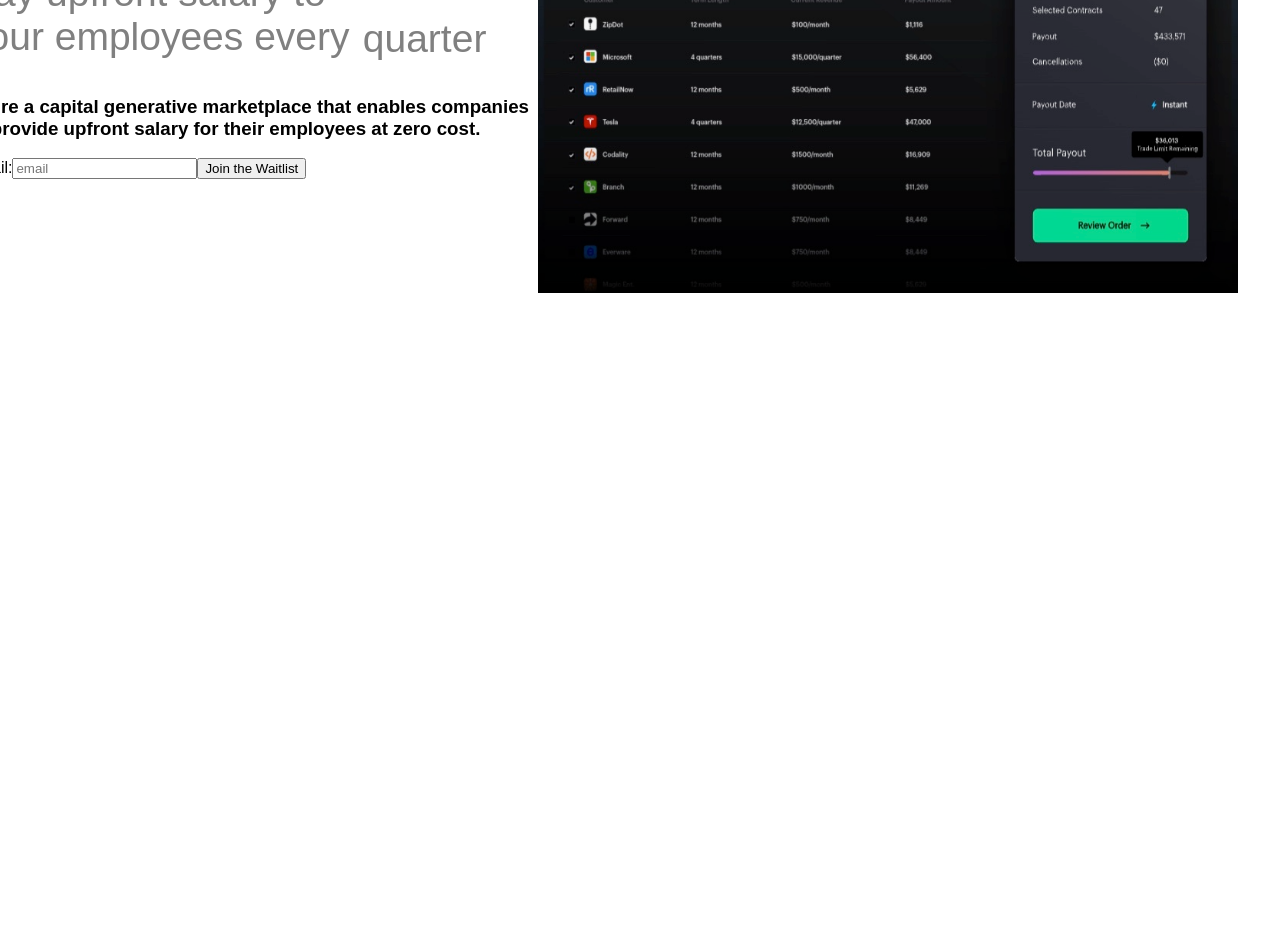
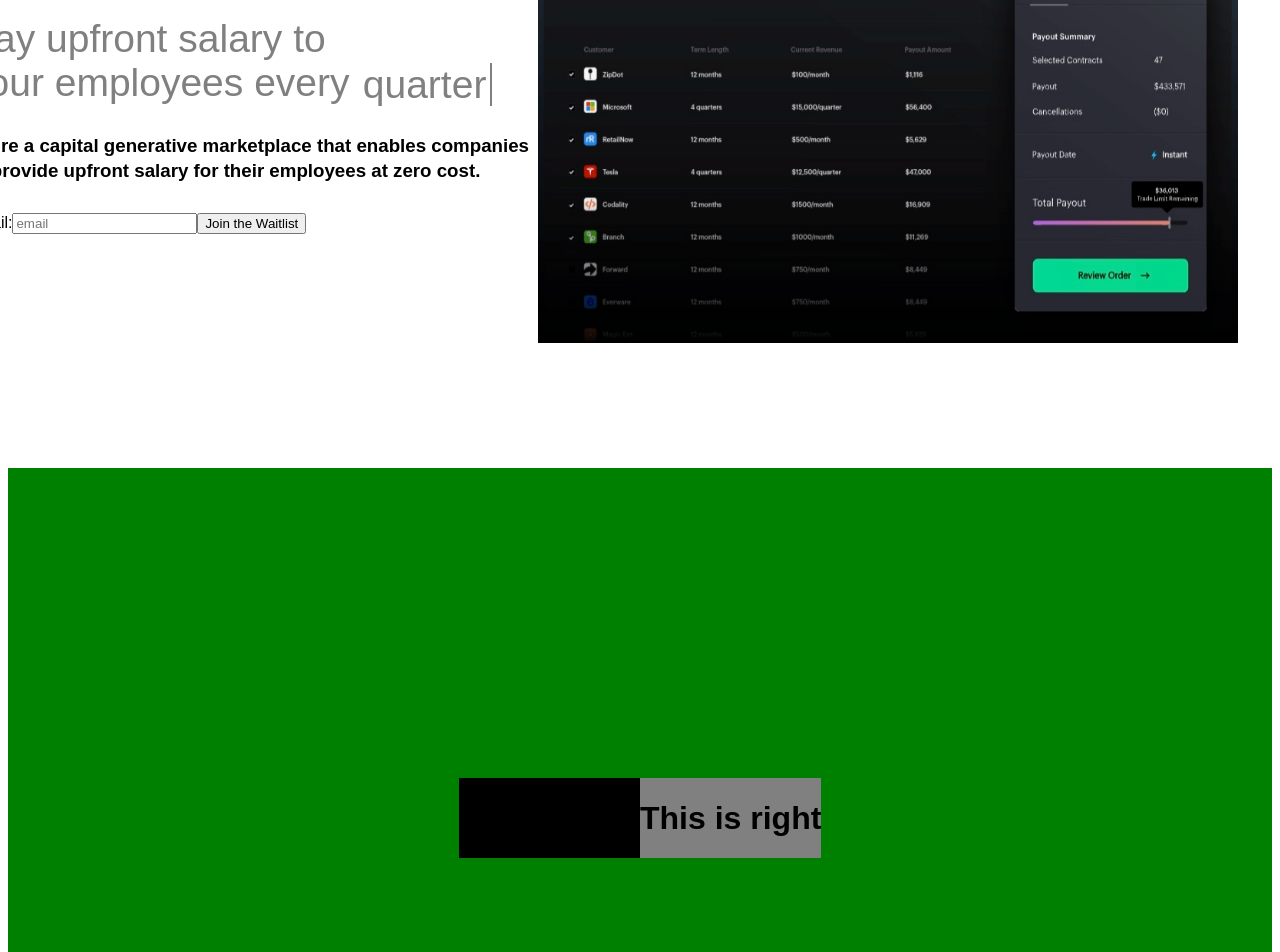
Before and after one commit to casperyonel/landing-page-salaries-2, a React (Create React App) app: page / in a window 1280 px wide. Shown: the part 320-1272 px from the top of the page. Before the commit the page ends 800 px from the top, so only its background shows below. Built offline with nearby package versions, Linux system fonts and the light colour scheme.

Commit message:
section3 started

```diff
--- a/src/App.js
+++ b/src/App.js
@@ -2,14 +2,12 @@
 import NavBar from "./components/NavBar";
 import Waitlist from "./components/Waitlist";
 import Graphic from "./components/Graphic.js";
+import Section3 from './components/Section3';
 
 function App() {
 
   return (
         <div className="App">
-          {/* <div>
-            <Menu items={items} />
-          </div> */}
           <div className ="block1">
             <NavBar />
           </div>
@@ -17,6 +15,10 @@
             <Waitlist title="Enter email address"/>
             <Graphic />
           </div>
+          <div className ="block3">
+            <Section3 />
+
+          </div>
         </div>
   );
 }
--- a/src/components/Button.js
+++ b/src/components/Button.js
@@ -1,7 +1,5 @@
 import axios from 'axios';
 import React, {useState} from "react";
-
-    // taret is teh username, using setusername as the function to creeate and add the new state,
 
 const Button = () => {
     let [email, setEmail] = useState({
--- /dev/null
+++ b/src/components/Section3.js
@@ -0,0 +1,15 @@
+
+const Section3 = () => {
+    return (
+        <div className="block3-main">
+            <div className="block3-right">
+                <h1>This is right</h1>
+            </div>
+            <div className="block3-left">
+                <h1>This is right</h1>
+            </div>
+        </div>
+    )
+}
+
+export default Section3
--- a/src/components/Waitlist.js
+++ b/src/components/Waitlist.js
@@ -14,17 +14,7 @@
                         </ul>
                     </div>
                 </div>
-                    {/* <span >Pay your employees upfront every </span>
-                    <span className="main-header">quarter.</span> */}
-
-
-
-
-
-
-
-                    {/* <input placeholder={title} type="text" /> */}
-                    <h3>We’re a capital generative marketplace that enables companies to provide upfront salary for their employees at zero cost.</h3>
+                    <h3 className="static-subheader">We’re a capital generative marketplace that enables companies to provide upfront salary for their employees at zero cost.</h3>
                     <Button />
                 </div>
             </div>
--- a/src/index.css
+++ b/src/index.css
@@ -10,7 +10,7 @@
   display: flex;
   align-items: center;
   background-color: white;
-  height: 600px;
+  height: 700px;
 }
 
 .NavBar {
@@ -59,6 +59,11 @@
   color: grey;
   font-size: 39px;
   font-weight: 300;
+}
+
+.static-subheader {
+  line-height: 25px;
+  margin: 10px 0px 30px 0px;
 }
 
 .static-txt {
@@ -155,3 +160,20 @@
   margin-left: 30px;
   /* margin: 10px 10px 50px 50px; */
 }
+
+.block3-main {
+  position: relative;
+  display: flex;
+  justify-content: center;
+  align-items: center;
+  background-color: green;
+  height: 700px;
+}
+
+.block3-right {
+  background-color: black;
+}
+
+.block3-left {
+  background-color: grey;
+}
```
Also changed, not shown: src/components/Menu.js (deleted).
